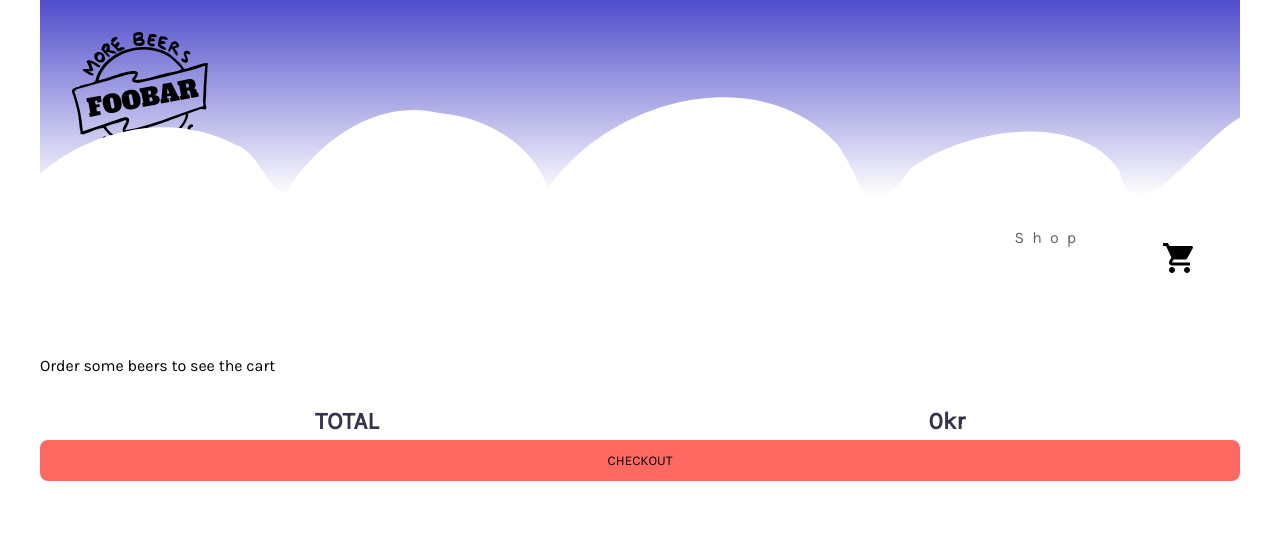
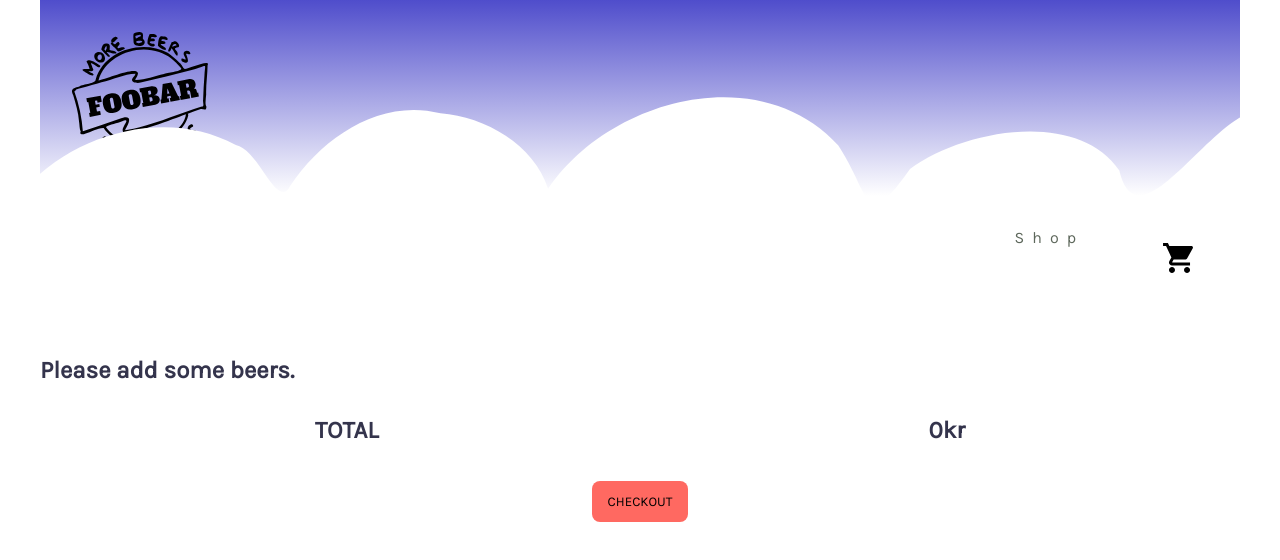
Before and after one commit to Indre101/more-beer-less-tears-form, a React (Create React App) app: page /cart in a window 1280 px wide. Shown: the top 560 px of the page. Built offline with nearby package versions, Linux system fonts and the light colour scheme.

Commit message:
change button styling on confirmation page

```diff
--- a/src/App.scss
+++ b/src/App.scss
@@ -94,12 +94,12 @@
 }
 
 .cart {
-	// a {
-	// 	margin-right: 3rem;
-	// 	margin-top: 2rem;
-	// 	justify-self: flex-end;
-	// 	margin-bottom: 2rem;
-	// }
+	a {
+		display: flex;
+		margin-top: 2rem;
+		justify-self: center;
+		margin-bottom: 2rem;
+	}
 }
 
 .cart-li {
--- a/src/components/Cart.js
+++ b/src/components/Cart.js
@@ -31,7 +31,7 @@ function Cart(props) {
 				className="no-order-message"
 				style={{ display: props.orders.length === 0 ? "flex" : "none" }}
 			>
-				Order some beers to see the cart
+				<h2>Please add some beers.</h2>
 			</div>
 
 			<div
@@ -42,7 +42,7 @@ function Cart(props) {
 			</div>
 
 			<div className="totalToPAy">
-				<h2>TOTAL </h2>
+				<h2>TOTAL</h2>
 				<h2>{props.totalAmount}kr </h2>
 			</div>
 
--- a/src/components/Confirmation.js
+++ b/src/components/Confirmation.js
@@ -30,26 +30,25 @@ export default function Confirmation(props) {
 	}
 
 	return (
-    <div>
+		<div className="main-wrapper confirmation">
 			<h3>Name:{user.name} </h3>
-      <h3>e-mail:{user.email} </h3>
 			<h3>phone:{user.phone} </h3>
 			<h3>payment method: {paymentMethod}</h3>
 			<div className="ordersumary">{orderSummary}</div>
 			<h3>total:{totalAmount}</h3>
 
-      <div style={{ display: "flex" }}>
+			<div style={{ display: "flex", flexDirection: "column" }}>
 				<Link
 					to={{
 						pathname: `/payment`,
-          }}>
-          <button>Go back</button>
+					}}
+				>
+					<Button type="button" buttonStyle="btn--secondary--solid">
+						Go back
+					</Button>
 				</Link>
 
-        <Button
-          onClick={placeOrder}
-          type="button"
-          buttonStyle="btn--primary--solid">
+				<Button onClick={placeOrder} type="button" buttonStyle="btn--primary--solid">
 					Place Order
 				</Button>
 			</div>
--- a/src/sass/partials/layout/_grid.scss
+++ b/src/sass/partials/layout/_grid.scss
@@ -13,6 +13,11 @@
 	// grid-template-columns: 20px 1fr 20px;
 	position: relative;
 	// overflow: hidden;
+}
+
+.confirmation {
+	place-content: center;
+	text-align: center;
 }
 
 .order-message-wrapper {
```
Lines whose indentation alone changed are shown as unchanged.
